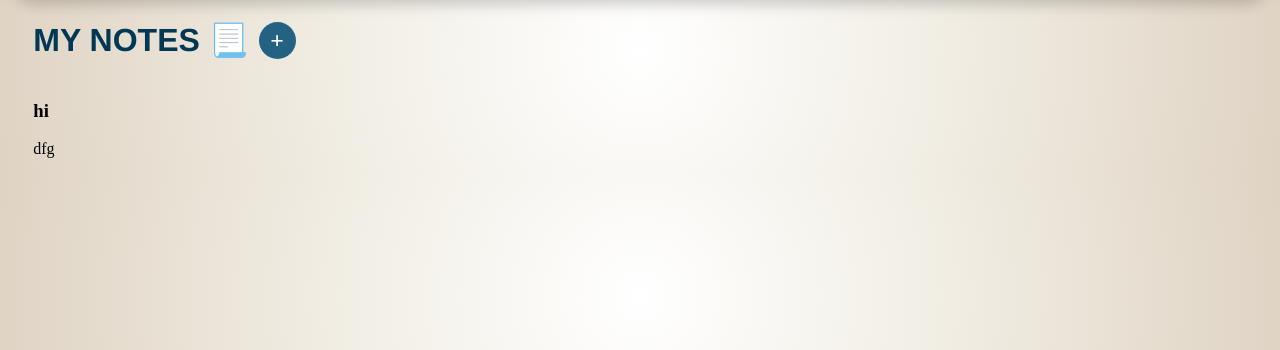
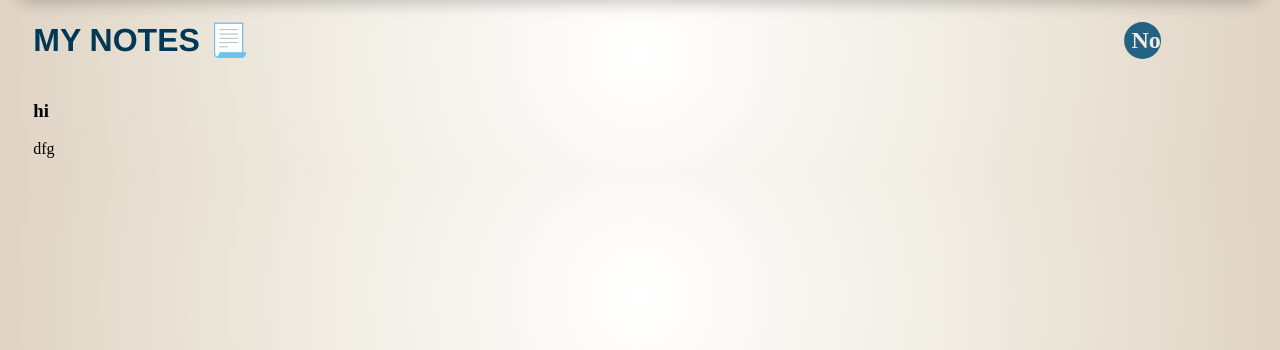
Before and after one commit to srushtisoni08/Note_taking, a Flask app: page /dashboard in a window 1280 px wide. Shown: the part 70-420 px from the top of the page. Run offline with Flask 3, Linux system fonts and the light colour scheme; a user stored in the database is signed in; data comes from the database, SQL or seed files in the repository.

Commit message:
style:notes page

```diff
--- a/static/notes.css
+++ b/static/notes.css
@@ -88,27 +88,40 @@ body{
 .n{
     display: flex;
     align-items: center;
+    justify-content: space-between;
+    width: 91%;
 }
-.n span{
+.add-note-box{
     background-color: #246284;
-    border-radius: 50px;
+    border-radius: 50%;
     padding: 1px;
     user-select: none;
-    position: relative; /* Ensure it stays in line */
+    position: relative;
     top: 0;
     display: flex;
     align-items: center;
     justify-content: center;
     width: 35px;
     height: 35px;
-    margin-left: 10px; /* Adjusted for alignment */
-    color: white;
+    margin-left: 10px;
+    color: #f0ece2;
     font-size: 24px;
     font-weight: bold;
     cursor: pointer;
     position: relative;
-}
-.add-note-box{
-    justify-content: right;
+    transition: width 0.4s ease-in-out, border-radius 0.4s ease-in-out, padding 0.4s ease-in-out;
+    overflow: hidden;
+    white-space: nowrap;
 
 }
+.add-note-box span {
+    transition: transform 0.3s ease-in-out;
+}
+.add-note-box:hover {
+    width: 130px; /* Expands to show "Add Notes" */
+    border-radius: 20px;
+    padding: 5px 15px;
+}
+.add-note-box:hover span {
+    transform: translateX(10px); /* Moves the "+" sign a bit */
+}
--- a/templates/notes.html
+++ b/templates/notes.html
@@ -35,7 +35,8 @@
             <h1> MY NOTES 📃</h1>
             <!-- + Button for Adding New Notes -->
             <div class="add-note-box" onclick="document.getElementById('addNoteForm').style.display='block'">
-                <span id="add">+</span>
+                Add Notes
+                <span>+</span>
             </div>
         </div>
         <!-- Display Notes -->
```
Also changed, not shown: 2 other files.
